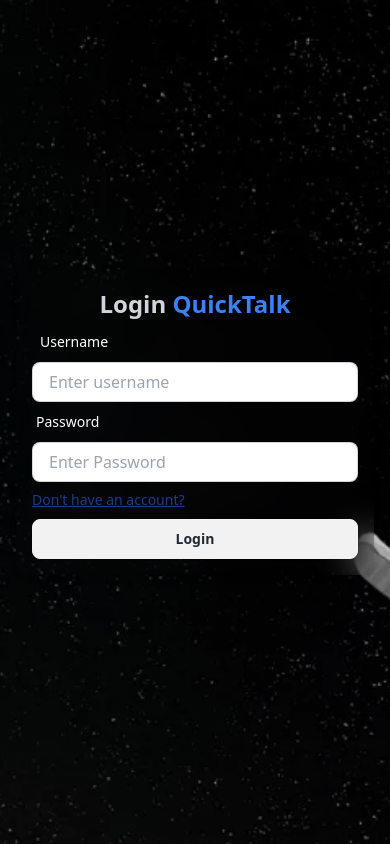
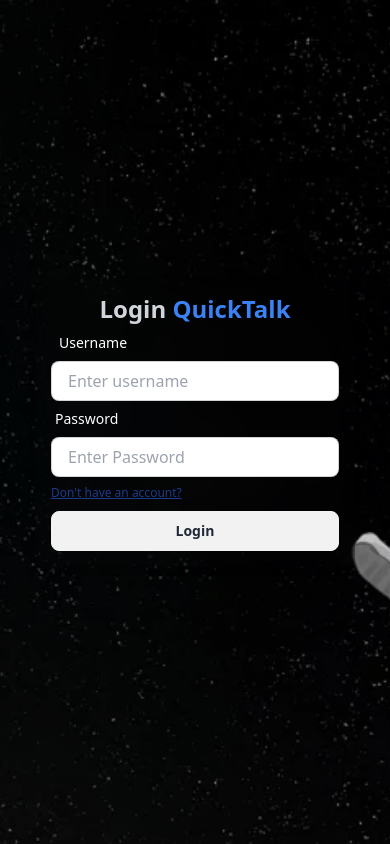
Before and after one commit to vamshi-nayak/QuickTalk, a React (Vite) app in the folder frontend/: page /login in a window 390 px wide. Built offline with nearby package versions, Linux system fonts and the light colour scheme.

Commit message:
Update Login.jsx

```diff
--- a/frontend/src/pages/login/Login.jsx
+++ b/frontend/src/pages/login/Login.jsx
@@ -14,9 +14,9 @@
 	};
 
 	return (
-		<div className='flex flex-col items-center justify-center min-w-96 mx-auto'>
-			<div className='w-full p-6 rounded-lg shadow-md bg-gray-400 bg-clip-padding backdrop-filter backdrop-blur-lg bg-opacity-0'>
-				<h1 className='text-3xl font-semibold text-center text-gray-300'>
+		<div className='flex flex-col items-center justify-center min-w-96 mx-auto px-4 sm:px-6 md:px-8'>
+			<div className='w-full max-w-xs sm:max-w-sm md:max-w-md p-4 sm:p-6 rounded-lg shadow-md bg-gray-400 bg-clip-padding backdrop-filter backdrop-blur-lg bg-opacity-0'>
+				<h1 className='text-2xl sm:text-3xl font-semibold text-center text-gray-300'>
 					Login
 					<span className='text-blue-500'> QuickTalk</span>
 				</h1>
@@ -24,7 +24,7 @@
 				<form onSubmit={handleSubmit}>
 					<div>
 						<label className='label p-2'>
-							<span className='text-base label-text text-white'>Username</span>
+							<span className='text-sm sm:text-base label-text text-white'>Username</span>
 						</label>
 						<input
 							type='text'
@@ -37,7 +37,7 @@
 
 					<div>
 						<label className='label'>
-							<span className='text-base label-text text-white'>Password</span>
+							<span className='text-sm sm:text-base label-text text-white'>Password</span>
 						</label>
 						<input
 							type='password'
@@ -47,13 +47,16 @@
 							onChange={(e) => setPassword(e.target.value)}
 						/>
 					</div>
-					<Link to='/signup' className='text-sm  hover:underline hover:text-blue-600 mt-2 inline-block text-white'>
+					<Link
+						to='/signup'
+						className='text-xs sm:text-sm hover:underline hover:text-blue-600 mt-2 inline-block text-white'
+					>
 						{"Don't"} have an account?
 					</Link>
 
 					<div>
 						<button className='btn btn-block btn-sm mt-2' disabled={loading}>
-							{loading ? <span className='loading loading-spinner '></span> : "Login"}
+							{loading ? <span className='loading loading-spinner'></span> : "Login"}
 						</button>
 					</div>
 				</form>
```
